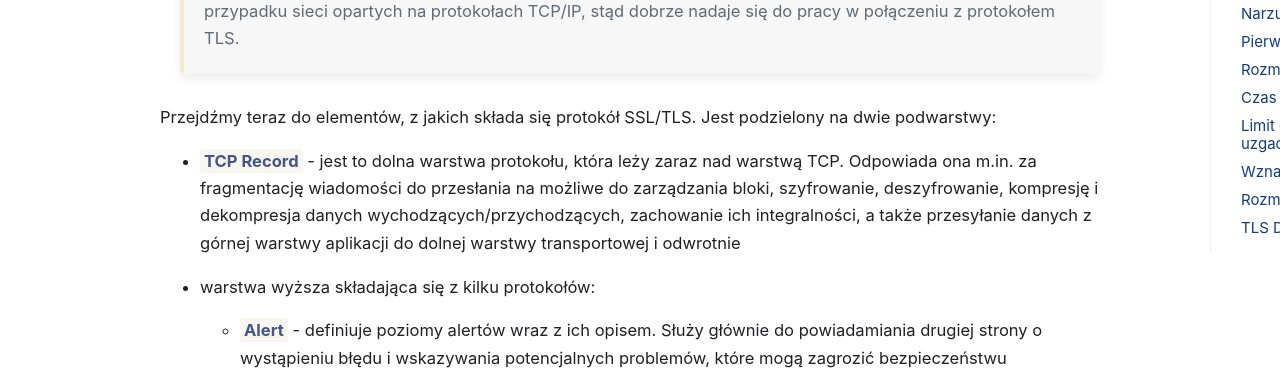
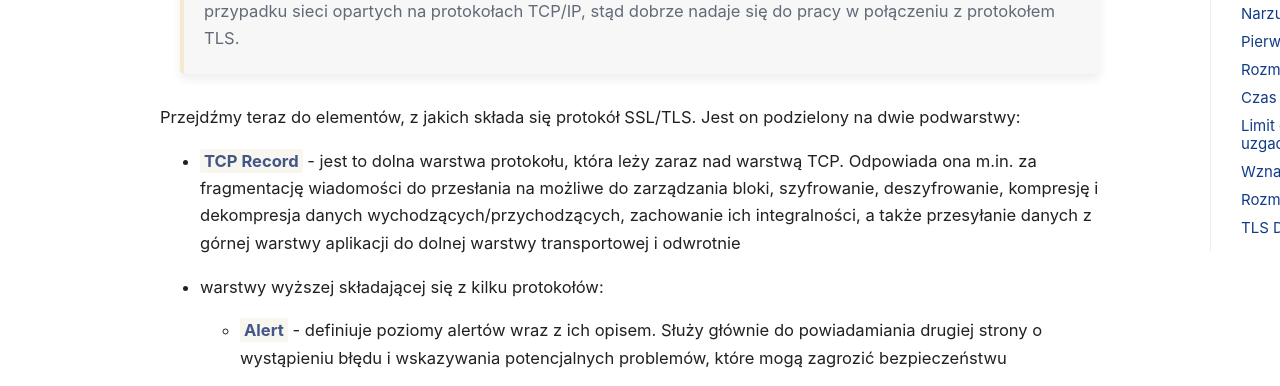
Before and after one commit to git04112019/trimstray.github.io, a Jekyll site: the page built from _posts/2019-07-21-nginx-optymalizacja_sesji_ssl-tls.md, in a window 1280 px wide and 900 px high, scrolled down 3368 px. Shown: the part 153-539 px from the top of the window. Built offline with Jekyll 4.4.1, drawn with Linux system fonts in a browser that asks for light colours; comment, search, counter and statistics services are not loaded.

Commit message:
uncommited changes - signed-off-by: trimstray <trimstray@gmail.com>

```diff
--- a/_posts/2019-07-21-nginx-optymalizacja_sesji_ssl-tls.md
+++ b/_posts/2019-07-21-nginx-optymalizacja_sesji_ssl-tls.md
@@ -47,11 +47,11 @@ Korzystając z sieci opartych na protokole IP, mamy tak naprawdę jedynie dwa wy
 
   > Dopóki bazowy protokół transportowy zapewnia gwarancję niezawodności, dopóty sam TLS będzie działał dobrze. W samym protokole TLS nie zaimplementowano nic, co wymagałoby, aby podstawowym protokołem transportowym był TCP. Oczywiście TCP na ogół dokłada wszelkich starań, aby zapewnić niezawodność w przypadku sieci opartych na protokołach TCP/IP, stąd dobrze nadaje się do pracy w połączeniu z protokołem TLS.
 
-Przejdźmy teraz do elementów, z jakich składa się protokół SSL/TLS. Jest podzielony na dwie podwarstwy:
+Przejdźmy teraz do elementów, z jakich składa się protokół SSL/TLS. Jest on podzielony na dwie podwarstwy:
 
 - <span class="h-a">TCP Record</span> - jest to dolna warstwa protokołu, która leży zaraz nad warstwą TCP. Odpowiada ona m.in. za fragmentację wiadomości do przesłania na możliwe do zarządzania bloki, szyfrowanie, deszyfrowanie, kompresję i dekompresja danych wychodzących/przychodzących, zachowanie ich integralności, a także przesyłanie danych z górnej warstwy aplikacji do dolnej warstwy transportowej i odwrotnie
 
-- warstwa wyższa składająca się z kilku protokołów:
+- warstwy wyższej składającej się z kilku protokołów:
 
   - <span class="h-a">Alert</span> - definiuje poziomy alertów wraz z ich opisem. Służy głównie do powiadamiania drugiej strony o wystąpieniu błędu i wskazywania potencjalnych problemów, które mogą zagrozić bezpieczeństwu
 
```
Also changed, not shown: assets/img/posts/tls_handshake_length.png, assets/img/posts/tls_tcp_ip_layers.svg (added).
